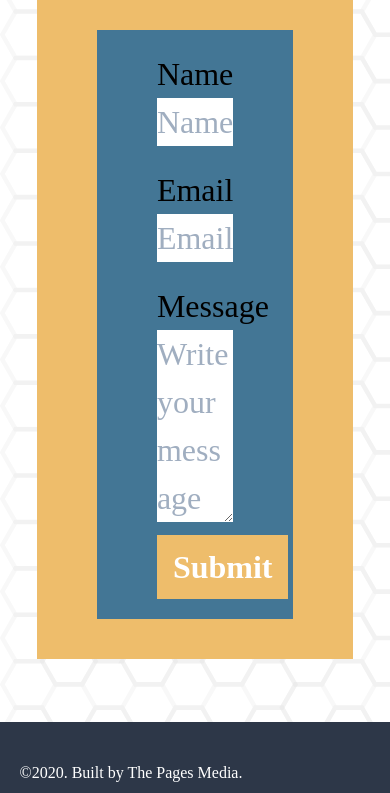
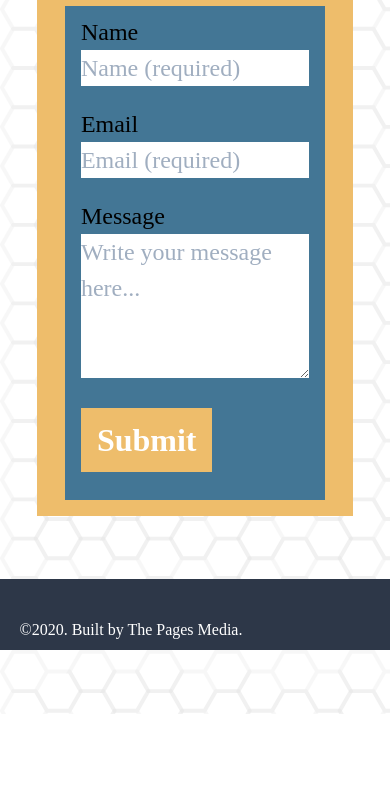
Before and after one commit to tpage99/the-hive, a Gatsby site: page /contact in a window 390 px wide. Shown: the part 130-923 px from the top of the page. After the commit the page ends 844 px from the top, so only its background shows below. Built offline with nearby package versions, Linux system fonts and the light colour scheme; Gatsby itself is replaced by a stand-in of ours; a web font is replaced by a local one.

Commit message:
updated for mobile on contact form and background on landing

```diff
--- a/src/components/layout.css
+++ b/src/components/layout.css
@@ -20,3 +20,10 @@ h1 {
   background-image: url(../images/landingCollage3.svg);
   background-repeat: no-repeat;
 }
+
+@media (max-width: 1024px) {
+  .bgImage {
+    background-image: url(../images/landingCollageSM2.svg);
+    background-repeat: no-repeat;
+  }
+}
--- a/src/pages/contact.js
+++ b/src/pages/contact.js
@@ -10,10 +10,10 @@ const ContactPage = () => (
       Contact
     </h1>
     <form
-      className="bg-hYellow py-5 px-10 mt-0"
+      className="bg-hYellow py-2 px-5 md:py-5 md:px-10 mt-0"
       name="contact"
       method="POST"
-      action="/success"
+      action="/success/"
       data-netlify-honeypot="bot-field"
       data-netlify="true"
     >
@@ -23,12 +23,12 @@ const ContactPage = () => (
           <input type="hidden" name="form-name" value="contact" />
         </label>
       </div>
-      <div className="bg-mBlue m-5 p-5 text-xl">
+      <div className="bg-mBlue m-2 p-2 md:m-5 md:p-5 text-lg md:text-xl">
         <div>
-          <div className="block px-10">
+          <div className="block px-2 md:px-10">
             <label htmlFor="name">Name</label>
           </div>
-          <div className="block px-10">
+          <div className="block px-2 md:px-10">
             <input
               type="text"
               name="name"
@@ -41,10 +41,10 @@ const ContactPage = () => (
           </div>
         </div>
         <div>
-          <div className="block px-10 pt-5">
+          <div className="block px-2 md:px-10 pt-5">
             <label htmlFor="email">Email</label>
           </div>
-          <div className="block px-10">
+          <div className="block px-2 md:px-10">
             <input
               type="email"
               name="email"
@@ -57,10 +57,10 @@ const ContactPage = () => (
           </div>
         </div>
         <div>
-          <div className="block px-10 pt-5">
+          <div className="block px-2 md:px-10 pt-5">
             <label htmlFor="message">Message</label>
           </div>
-          <div className="block px-10">
+          <div className="block px-2 md:px-10">
             <textarea
               name="text-field"
               rows="4"
@@ -70,7 +70,7 @@ const ContactPage = () => (
             />
           </div>
         </div>
-        <div className="px-10">
+        <div className="block px-2 md:px-10 py-5">
           <button
             type="submit"
             aria-label="submit form"
--- a/src/pages/index.js
+++ b/src/pages/index.js
@@ -17,8 +17,8 @@ const IndexPage = () => (
         </span>
       </p>
     </div>
-    <div className="bg-local bg-center bg-contain bgImage  leading-tight">
-      <section className="text-center pt-8 md:pt-12 lg:pt-20">
+    <div className="bg-local bg-center bg-contain bgImage  leading-tight pt-12 lg:pt-20">
+      <section className="text-center">
         <h2 className="text-2xl md:text-5xl pt-4">
           Different Abilities, Same Opportunties
         </h2>
```
Also changed, not shown: 2 other files.
